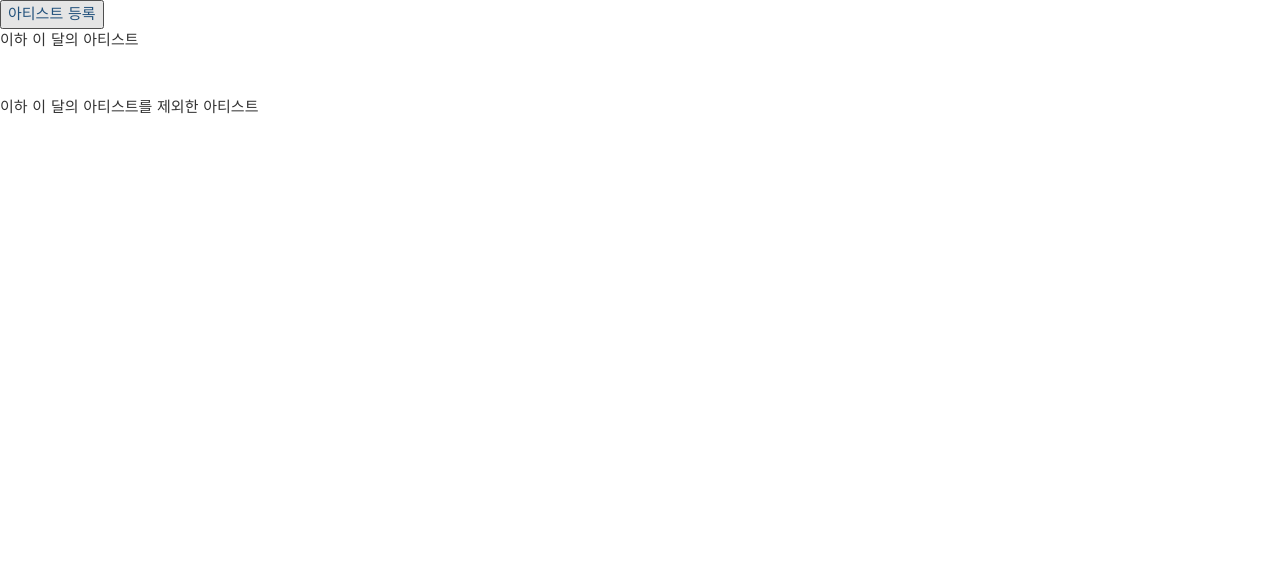
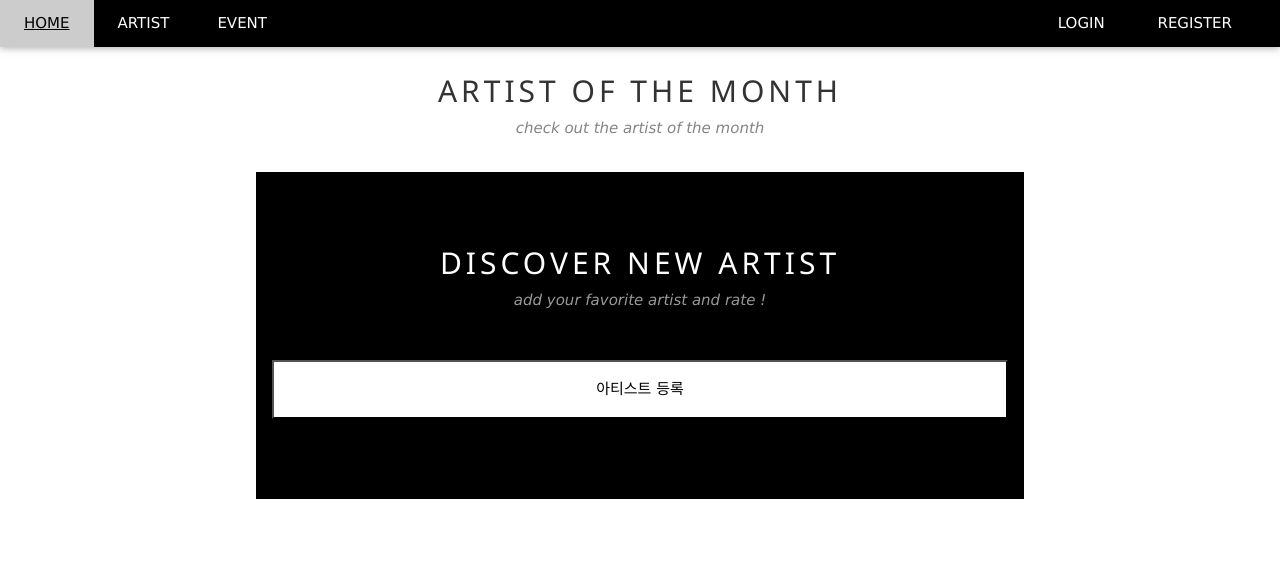
Before and after one commit to pcjs156/INDIE-CATOR, a Django app: page /artist/ in a window 1280 px wide. Shown: the top 562 px of the page. Run offline with Django 3.2, Linux system fonts and the light colour scheme; data that the repository does not hold is empty; some libraries are stand-ins or nearby versions.

Commit message:
아티스트 메인

```diff
--- a/indiecator_app/templates/artist_main.html
+++ b/indiecator_app/templates/artist_main.html
@@ -21,24 +21,56 @@
 </head>
 
 <body>
-    <a href="{% url 'new_artist' %}"><button>아티스트 등록</button></a><br>
-    <div>이하 이 달의 아티스트</div>
+
+    <nav>
+        <!-- Navbar -->
+        <div class="w3-top">
+          <div class="w3-bar w3-black w3-card">
+              <a href="{% url 'main_home' %}" class="w3-bar-item w3-button w3-padding-large">HOME</a>
+              <a href="{% url 'artist_main' %}" class="w3-bar-item w3-button w3-padding-large w3-hide-small">ARTIST</a>
+              <a href="#tour" class="w3-bar-item w3-button w3-padding-large w3-hide-small">EVENT</a>
+
+              <type class="w3-padding-large w3-hide-small w3-right">
+              {% if user.is_authenticated %} WELCOME, {{user.username}}!</type>
+              <a href="{% url 'signout' %}" class="w3-padding-large w3-hover-red w3-hide-small w3-right">LOGOUT</a>
+              {%else%}
+              <a href="{% url 'signin' %}" class="w3-padding-large w3-hover-green">LOGIN</a>
+              <a href="{% url 'signup' %}" class="w3-padding-large w3-hover-orange">REGISTER</a>
+              {% endif %}
+          </div>
+        </div>
+    </nav>
+
+    <!-- Artist of the month -->
+    <div class="w3-container w3-content w3-center w3-padding-64" style="max-width:800px" id="band">
+        <h2 class="w3-wide">ARTIST OF THE MONTH</h2>
+        <p class="w3-opacity"><i>check out the artist of the month</i></p><br>
     {% for artist in top_artists %}
-    <span id="{{artist.id}}">
-        <img src="{{ artist.profile_image.url }}" style="width: 100px;">
-        <div>아티스트 이름 : {{artist.name}}</div>
-        <div>데뷔일 : {{artist.debut_date}}</div>
-        <div>멤버 소개 : {{artist.member}}</div>
-        <div>상세 설명 : {{artist.description}}</div>
-        <div>관심도 : {{artist.interest}} | <a href="{% url 'interest_up' artist.id %}"><button>관심도 ++</button></a></div>
-        <div><a href="{% url 'artist_edit' artist.id%}"><button>아티스트 정보 수정</button></a></div>
-        <div><a href="{% url 'artist_delete' artist.id%}"><button>아티스트 삭제</button></a></div>
-    </span>
-    <br>
+        <span id="{{artist.id}}"> </span>
+        <img src="{{ artist.profile_image.url }}" style="width: 770px;">
+        <br><br>
+        <h4 class="w3-wide"><i>{{artist.name}}</i></h4>
+    </div>
+    <div class="w3-container w3-content" style="max-width:800px" id="band">
+        <div><b>DEBUT  <br><br></b>{{artist.debut_date}}</div><hr>
+        <div><b>MEMBERS  <br><br></b>{{artist.member}}</div><hr>
+        <div><b>DESCRIPTION <br><br></b>{{artist.description}}</div><hr>
+        <div><b>INTEREST LEVEL</b> ㅣ {{artist.interest}}  <a href="{% url 'interest_up' artist.id %}">
+        <button class="w3-block w3-black w3-padding-16 w3-section w3-right">+ interest level</button></div>
+    </div>
+    <br><br><br>
     {% endfor %}
 
+    <!-- 아티스트 추가하는곳 -->
+
+<div class="w3-black">
+    <div class="w3-black w3-container w3-content w3-padding-64" style="max-width:800px">
+        <h2 class="w3-wide w3-center">DISCOVER NEW ARTIST</h2>
+            <p class="w3-opacity w3-center"><i>add your favorite artist and rate !</i></p><br>
+
+            <button class="w3-block w3-white w3-padding-16 w3-section w3-right">
+                <a href="{% url 'new_artist' %}">아티스트 등록</button></a><br>
         <br><br>
-    <div>이하 이 달의 아티스트를 제외한 아티스트</div>
         {% for artist in rest_artists %}
         <span id="{{artist.id}}">
             <img src="{{ artist.profile_image.url }}" style="width: 100px;">
@@ -52,10 +84,14 @@
         </span>
         <br>
         {% endfor %}
+    </div>
+</div>
+
+</body>
+
 <script src="https://ajax.googleapis.com/ajax/libs/jquery/3.1.1/jquery.min.js"></script>
 <script src="https://maxcdn.bootstrapcdn.com/bootstrap/4.1.3/js/bootstrap.min.js" crossorigin="anonymous"></script>
 <script src="https://cdnjs.cloudflare.com/ajax/libs/popper.js/1.14.3/umd/popper.min.js"></script>
 <script src="https://stackpath.bootstrapcdn.com/bootstrap/4.1.3/js/bootstrap.min.js"></script>
-</body>
 
 </html>
```
Also changed, not shown: event_app/templates/home.html (+11 -13 lines). Lines whose indentation alone changed are shown as unchanged.
